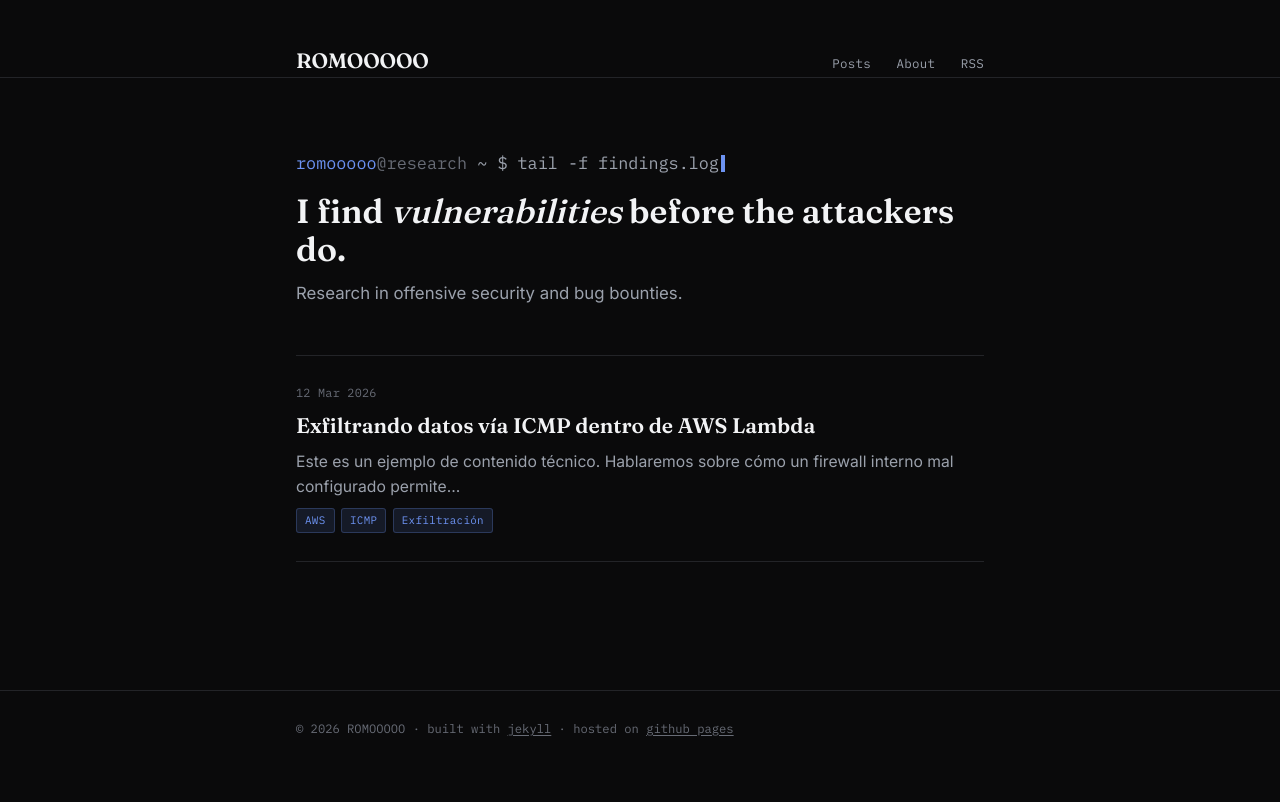
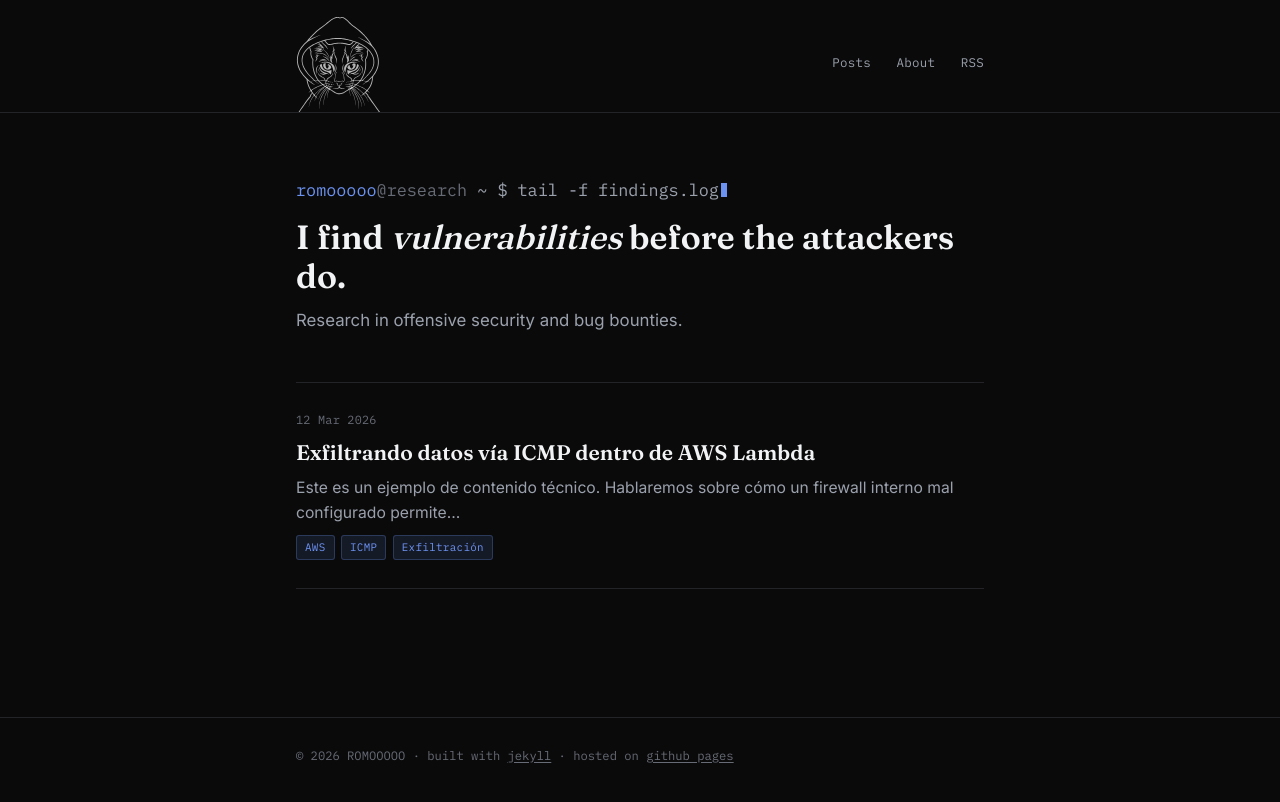
Before and after one commit to ROMOOOOO/romooooo.github.io, a Jekyll site: the page built from index.md, in a window 1280 px wide. Shown: the top 802 px of the page. Built offline with Jekyll 4.4.1, drawn with Linux system fonts in a browser that asks for light colours.

Commit message:
Adding a logo and favicon

```diff
--- a/_includes/head.html
+++ b/_includes/head.html
@@ -10,4 +10,6 @@
 
   <link rel="stylesheet" href="{{ '/assets/css/style.css' | relative_url }}">
   <link rel="alternate" type="application/atom+xml" title="{{ site.title }} Feed" href="{{ '/feed.xml' | relative_url }}">
+
+  <link rel="icon" href="{{ '/favicon.svg' | relative_url }}" type="image/svg+xml">
 </head>
--- a/_includes/header.html
+++ b/_includes/header.html
@@ -1,6 +1,8 @@
 <header class="site-header">
   <div class="wrapper">
-    <a class="site-title" href="{{ '/' | relative_url }}">{{ site.title }}</a>
+    <a class="site-title" href="{{ '/' | relative_url }}">
+      <img src="{{ '/assets/images/logo.svg' | relative_url }}" alt="{{ site.title }}" class="site-logo">
+    </a>
     <nav class="site-nav">
       <a href="{{ '/' | relative_url }}">Posts</a>
       <a href="{{ '/about/' | relative_url }}">About</a>
--- a/assets/css/style.scss
+++ b/assets/css/style.scss
@@ -97,11 +97,11 @@ p { margin: 0 0 1.1em; }
 // usado con moderación (una sola vez por página).
 .cursor {
   display: inline-block;
-  width: 0.2em;
-  height: 1em;
+  width: 0.35em;
+  height: 0.8em;
   background: $color-accent;
   margin-left: 0.15em;
-  vertical-align: -0.15em;
+  vertical-align: -0.05em;
   animation: blink 1.1s steps(1) infinite;
 }
 @keyframes blink { 50% { opacity: 0; } }
@@ -120,26 +120,51 @@ p { margin: 0 0 1.1em; }
 // ---------------------------------------------------------------
 // Header
 // ---------------------------------------------------------------
+// Cambia este único valor para ajustar el tamaño del logo —
+// el header se adapta automáticamente, no crece sin control.
+$logo-size: 96px;
+
 .site-header {
-  padding: 2.75rem 0 1.5rem;
+  padding: 1rem 0;
 
   .wrapper {
     display: flex;
-    align-items: baseline;
+    align-items: center;
     justify-content: space-between;
     flex-wrap: wrap;
     gap: 0.75rem;
+    height: $logo-size;
   }
 }
 
 .site-title {
-  font-family: $font-display;
-  font-size: 1.3rem;
-  font-weight: 600;
+  display: inline-flex;
+  align-items: center;
+  height: 100%;
   color: $color-ink;
-  letter-spacing: -0.01em;
 
   &:hover { color: $color-accent; }
+}
+
+.site-logo {
+  height: 100%;
+  max-height: 100%;
+  width: auto;
+  display: block;
+}
+
+// Oculta visualmente el texto pero lo mantiene accesible
+// (lectores de pantalla, SEO) — no usar display:none.
+.visually-hidden {
+  position: absolute;
+  width: 1px;
+  height: 1px;
+  padding: 0;
+  margin: -1px;
+  overflow: hidden;
+  clip: rect(0, 0, 0, 0);
+  white-space: nowrap;
+  border: 0;
 }
 
 .site-nav {
```
Also changed, not shown: assets/images/logo.svg (added), favicon.svg (added), 10 other files.
